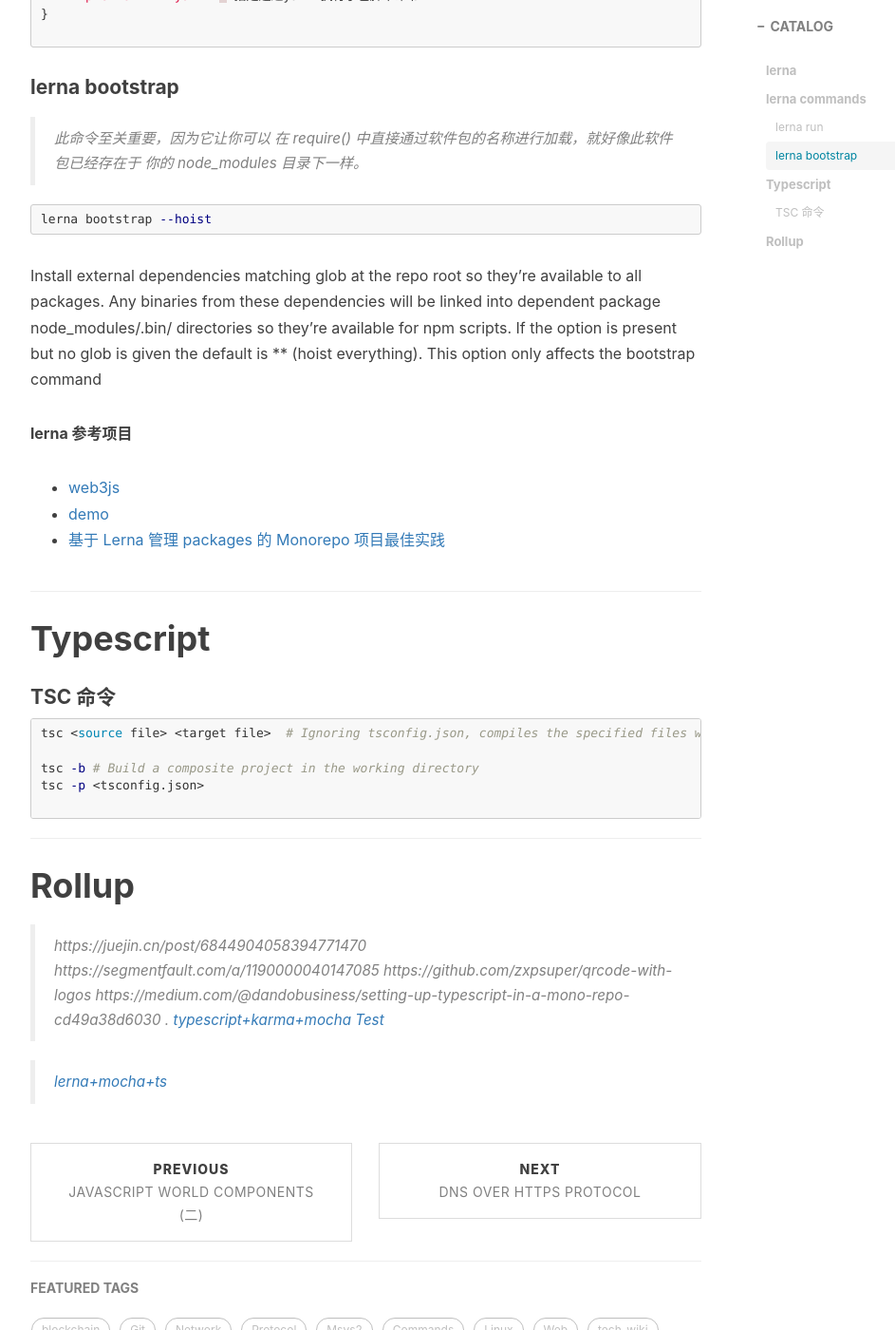
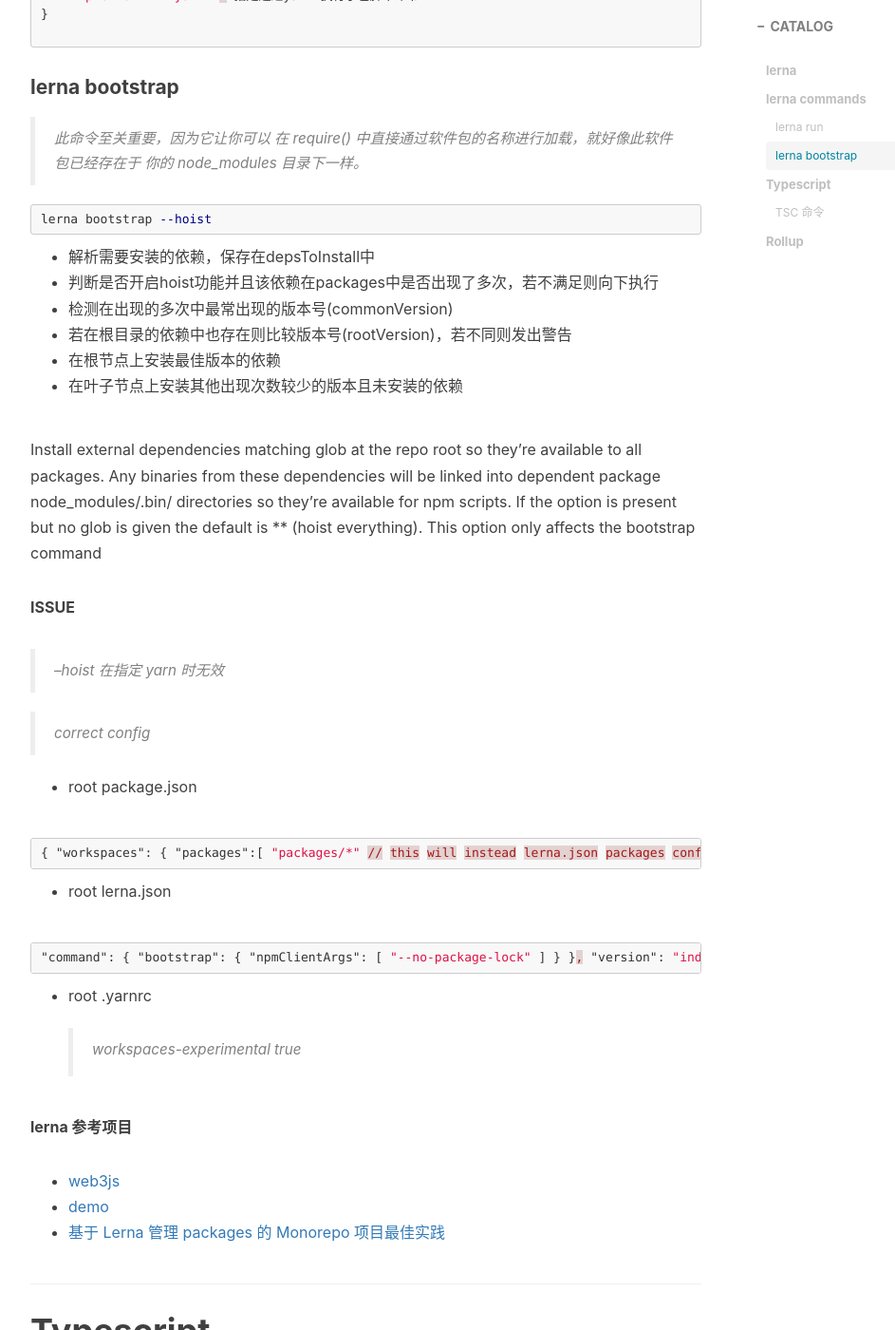
Before and after one commit to lanbery/lanbery.github.io, a Jekyll site: the page built from _posts/2019-12-11-js-world-components3.md, in a window 1280 px wide and 1400 px high, scrolled down 1817 px. Shown: the whole window at 95% size, without its empty margins (233-1176 px from the left). Built offline with Jekyll 4.4.1, drawn with Linux system fonts in a browser that asks for light colours; nearby versions of some CDN libraries; comment, search, counter and statistics services are not loaded; some of the changed text lies outside the part shown.

````diff
--- a/_posts/2019-12-11-js-world-components3.md
+++ b/_posts/2019-12-11-js-world-components3.md
@@ -76,7 +76,55 @@ lerna run build # 运行 packages/下每个含有packag.json build 的脚本命
 lerna bootstrap --hoist
 ```
 
+- 解析需要安装的依赖，保存在depsToInstall中
+- 判断是否开启hoist功能并且该依赖在packages中是否出现了多次，若不满足则向下执行
+- 检测在出现的多次中最常出现的版本号(commonVersion)
+- 若在根目录的依赖中也存在则比较版本号(rootVersion)，若不同则发出警告
+- 在根节点上安装最佳版本的依赖
+- 在叶子节点上安装其他出现次数较少的版本且未安装的依赖
+
 Install external dependencies matching glob at the repo root so they're available to all packages. Any binaries from these dependencies will be linked into dependent package node_modules/.bin/ directories so they're available for npm scripts. If the option is present but no glob is given the default is ** (hoist everything). This option only affects the bootstrap command
+
+**ISSUE**
+
+> --hoist  在指定 yarn 时无效
+
+> correct config
+
+- root package.json
+
+```json
+{
+    "workspaces": {
+        "packages":[
+            "packages/*"  // this will instead lerna.json packages config
+        ],
+        "nohoist":[
+            "**"    // 指定所有package dependencies 不提升至根项目目录下(node_modules)
+        ]
+    }
+}
+```
+
+- root lerna.json
+
+```json
+  "command": {
+    "bootstrap": {
+      "npmClientArgs": [
+        "--no-package-lock"
+      ]
+    }
+  },
+  "version": "independent",
+  // "npmClient":"yarn",remove this will issue:
+  "useWorkspaces": true
+```
+
+- root .yarnrc
+>
+workspaces-experimental true
+
 
 
 **lerna 参考项目**
@@ -108,3 +156,4 @@ tsc -p <tsconfig.json>
 . [typescript+karma+mocha Test](https://blog.crimx.com/2019/06/19/%E6%90%AD%E5%BB%BA-karma-mocha-chai-%E6%B5%8B%E8%AF%95-typescript-%E9%A1%B9%E7%9B%AE/)
 
 > [lerna+mocha+ts](https://scriptable.com/blog/typescript-lerna-monorepo-setup)
+> https://www.adaltas.com/en/2021/01/11/js-monorepos-versioning-publishing/
````
Also changed, not shown: _posts/2021-10-11-es6-libs-01.md (added, +200 -0 lines), _posts/2021-10-11-es6-libs-02.md (added, +108 -0 lines).
